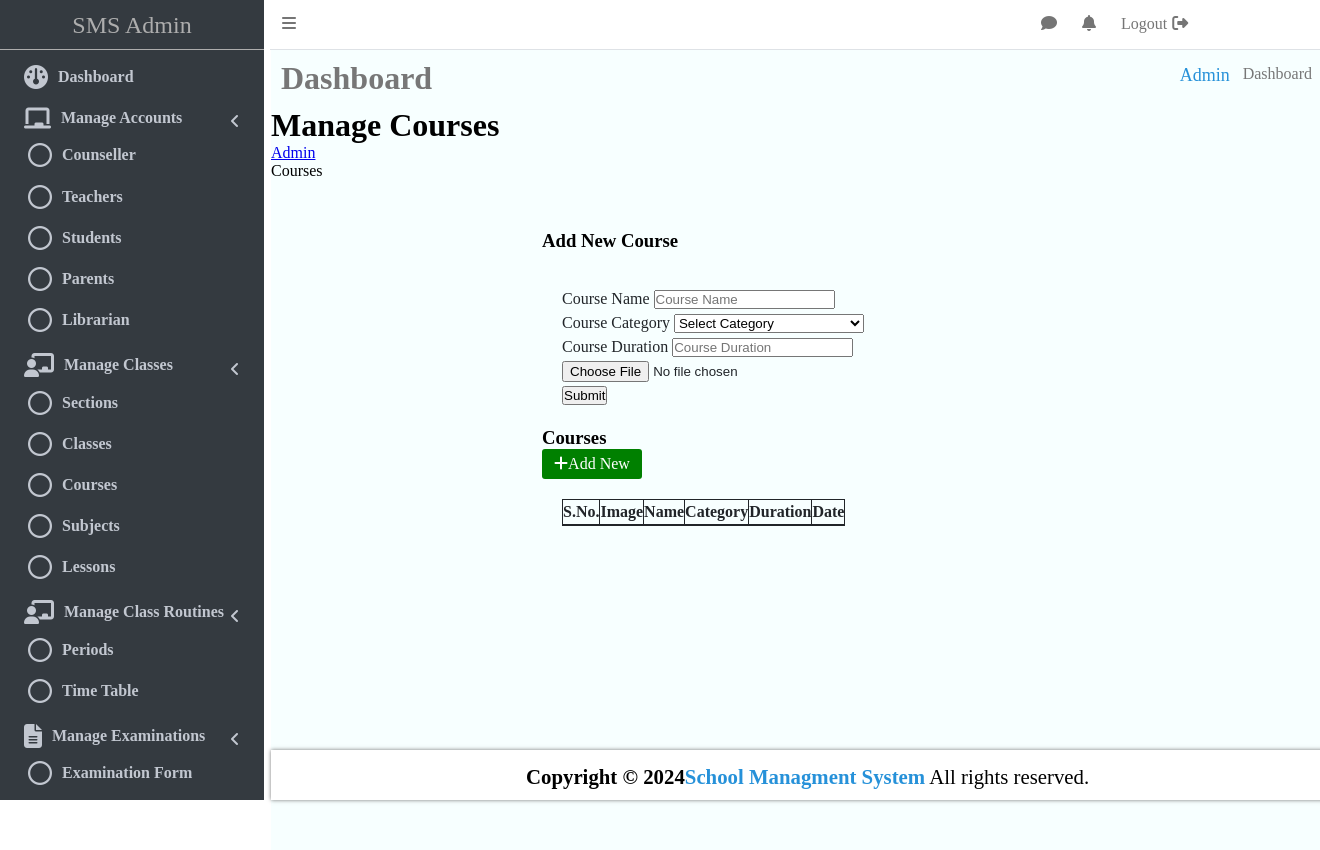
After one commit to nikitanishad/School-Management-System, a PHP site: page /admin/courses.php in a window 1320 px wide. The commit adds this page. Run offline with PHP 8.4, Linux system fonts and the light colour scheme; lists and menus that the app fills with data are empty.

Commit message:
add files

```diff
--- a/actions/login.php
+++ b/actions/login.php
@@ -13,6 +13,5 @@
       }
 
    }
-
-
+exit;
 ?>
--- /dev/null
+++ b/admin/courses.php
@@ -0,0 +1,85 @@
+<?php include('header.php') ?>
+<?php include('sidebar.php') ?>
+
+
+  <div>
+    <div class="col-sm-6">
+     <h1 class="m-0 text-dark">Manage Courses </h1>
+     </div><!-- /.col -->
+     <div class="col-sm-6">
+       <ol class="breadcrumb float-sm-right">
+         <li class="breadcrumb-item"><a href="#">Admin</a></li>
+         <li class="breadcrumb-item active">Courses</li>
+        </ol>
+      </div>
+   </div>
+
+<section class="content">
+  <div class="container-fluid">
+        <!-- Info boxes -->
+    <div class="card">
+      <div class="card-header ">
+        <h3 class="card-title">Add New Course</h3>
+      </div>
+      <div class="card-body">
+        <form action="" method="POST" enctype="multipart/form-data">
+          <div class="form-group">
+            <label for="name">Course Name</label>
+            <input type="text" name="name" placeholder="Course Name" required class="form-control">
+          </div>
+          <div class="form-group">
+            <label for="category">Course Category</label>
+            <select name="category" id="category" class="form-control">
+              <option value="">Select Category</option>
+              <option value="web-design-and-development">Web Design & Development</option>
+              <option value="app-developement">App Development</option>
+            </select>
+          </div>
+          <div class="form-group">
+            <label for="duration">Course Duration</label>
+            <input type="text" name="duration" id="duration" class="form-control" placeholder="Course Duration" required>
+          </div>
+          <div class="form-group">
+            <input type="file" name="thumbnail" id="thumbnail" required>
+          </div>
+          <button name="submit" class="btn-success">Submit</button>
+        </form>
+      </div>
+    </div>
+    <div class="card">
+      <div class="card-header py-2">
+        <h3 class="card-title">Courses</h3>
+        <div class="card-tools">
+          <a href="?action=add-new" class=""><i class="fa fa-plus mr-2"></i>Add New</a>
+        </div>
+      </div>
+      <div class="card-body">
+        <div class="">
+          <table class="">
+            <thead>
+              <tr>
+                <th>S.No.</th>
+                <th>Image</th>
+                <th>Name</th>
+                <th>Category</th>
+                <th>Duration</th>
+                <th>Date</th>
+              </tr>
+            </thead>
+            <tbody>
+             <tr>
+               <td></td>
+               <td></td>
+               <td></td>
+               <td></td>
+               <td></td>
+               <td></td>
+             </tr>
+            </tbody>
+          </table>
+        </div>
+      </div>
+    </div>
+  </div>
+</section>
+<?php include('footer.php') ?>
--- a/admin/sidebar.php
+++ b/admin/sidebar.php
@@ -33,10 +33,10 @@
         <li class="list-icons">
           <a href="#"><i class="nav-icon fa-solid fa-gauge"></i>Dashboard</a>
          </li>
-         <li>
+         <li id="button">
           <a href="#"><i class="nav-icon fas fa-chalkboard"></i><p>Manage Accounts</p>
           <i class="fas fa-angle-left right arrow"></i></a>
-          <ul class="nav nav-treeview" style="display: block;">
+          <ul class="nav nav-treeview  message">
             <li class="nav-item">
               <a href="#" class="nav-link">
                 <i class="far fa-circle nav-icon"></i>
@@ -71,33 +71,33 @@
         </li>
         <li>
           <a href="#"><i class="nav-icon fas fa-chalkboard-teacher"></i><p>Manage Classes</p> <i class="fas fa-angle-left right arrow "></i></a>
-          <ul class="nav nav-treeview" style="display: block;">
+          <ul class="nav nav-treeview  message">
             <li class="nav-item">
-              <a href="#" class="nav-link">
+              <a href="#">
                 <i class="far fa-circle nav-icon"></i>
                 <p>Sections</p>
               </a>
             </li>
             <li class="nav-item">
-              <a href="#" class="nav-link">
+              <a href="classes.php" class="nav-link">
                 <i class="far fa-circle nav-icon"></i>
                 <p>Classes</p>
               </a>
             </li>
             <li class="nav-item">
-              <a href="#" class="nav-link">
+              <a href="courses.php">
                 <i class="far fa-circle nav-icon"></i>
                 <p>Courses</p>
               </a>
             </li>
             <li class="nav-item">
-              <a href="#" class="nav-link">
+              <a href="#">
                 <i class="far fa-circle nav-icon"></i>
                 <p>Subjects</p>
               </a>
             </li>
             <li class="nav-item">
-              <a href="#" class="nav-link">
+              <a href="#">
                 <i class="far fa-circle nav-icon"></i>
                 <p>Lessons</p>
               </a>
@@ -106,15 +106,15 @@
         </li>
         <li>
           <a href="#"><i class="nav-icon fas fa-chalkboard-teacher"></i><p>Manage Class Routines</p> <i class="fas fa-angle-left right arrow "></i></a>
-          <ul class="nav nav-treeview" style="display: block;">
+          <ul class="nav nav-treeview message">
             <li class="nav-item">
-              <a href="#" class="nav-link">
+              <a href="#"">
                 <i class="far fa-circle nav-icon"></i>
                 <p>Periods</p>
               </a>
             </li>
             <li class="nav-item">
-              <a href="#" class="nav-link">
+              <a href="#">
                 <i class="far fa-circle nav-icon"></i>
                 <p>Time Table</p>
               </a>
@@ -123,27 +123,27 @@
         </li>
          <li>
            <a href="#"><i class="nav-icon fas fa-file-alt"></i><p>Manage Examinations</p><i class="fas fa-angle-left right arrow "></i> </a>
-           <ul class="nav nav-treeview" style="display: block;">
+           <ul class="nav nav-treeview message">
             <li class="nav-item">
-              <a href="#" class="nav-link">
+              <a href="#">
                 <i class="far fa-circle nav-icon"></i>
                 <p>Examination Form</p>
               </a>
             </li>
             <li class="nav-item">
-              <a href="#" class="nav-link">
+              <a href="#">
                 <i class="far fa-circle nav-icon"></i>
                 <p>Admit Card</p>
               </a>
             </li>
             <li class="nav-item">
-              <a href="#" class="nav-link">
+              <a href="#">
                 <i class="far fa-circle nav-icon"></i>
                 <p>Paper Schedule</p>
               </a>
             </li>
             <li class="nav-item">
-              <a href="#" class="nav-link">
+              <a href="#">
                 <i class="far fa-circle nav-icon"></i>
                 <p>Results</p>
               </a>
@@ -153,15 +153,15 @@
 
         <li>
           <a href="#"><i class="nav-icon fas fa-calendar-alt"></i><p>Manage Attendance</p><i class="fas fa-angle-left right arrow "></i></a>
-          <ul class="nav nav-treeview" style="display: block;">
+          <ul class="nav nav-treeview message">
             <li class="nav-item">
-              <a href="#" class="nav-link">
+              <a href="#">
                 <i class="far fa-circle nav-icon"></i>
                 <p>Attendance</p>
               </a>
             </li>
             <li class="nav-item">
-              <a href="#" class="nav-link">
+              <a href="#">
                 <i class="far fa-circle nav-icon"></i>
                 <p>Leave</p>
               </a>
@@ -171,9 +171,9 @@
          <li>
            <a href="#"><i class="nav-icon fas fa-money-check"></i><p>Manage Accounting </p>
            <i class="fas fa-angle-left right arrow "></i></a>
-           <ul class="nav nav-treeview" style="display: block;">
+           <ul class="nav nav-treeview message">
             <li class="nav-item">
-              <a href="#" class="nav-link">
+              <a href="#">
                 <i class="far fa-circle nav-icon"></i>
                 <p>Student Fee Details</p>
               </a>
@@ -183,9 +183,9 @@
          <li>
            <a href="#"><i class="nav-icon fas fa-paste"></i><p>Study Materials</p>
            <i class="fas fa-angle-left right arrow "></i></a>
-           <ul class="nav nav-treeview" style="display: block;">
+           <ul class="nav nav-treeview message">
             <li class="nav-item">
-              <a href="#" class="nav-link">
+              <a href="#">
                 <i class="far fa-circle nav-icon"></i>
                 <p>Study Materials</p>
               </a>
@@ -194,15 +194,15 @@
          </li>
          <li>
            <a href="#"><i class="nav-icon fas fa-calendar-check"></i><p>Manage Events</p><i class="fas fa-angle-left right arrow "></i></a>
-           <ul class="nav nav-treeview" style="display: block;">
+           <ul class="nav nav-treeview message">
             <li class="nav-item">
-              <a href="#" class="nav-link">
+              <a href="#">
                 <i class="far fa-circle nav-icon"></i>
                 <p>Campus Functions</p>
               </a>
             </li>
             <li class="nav-item">
-              <a href="#" class="nav-link">
+              <a href="#">
                 <i class="far fa-circle nav-icon"></i>
                 <p>Webinar/Seminar</p>
               </a>
@@ -212,9 +212,9 @@
          <li>
            <a href="../logout.php"><i class="nav-icon fas fa-users"></i><p>Communications</p>
            <i class="fas fa-angle-left right arrow "></i></a>
-      <ul class="nav nav-treeview" style="display: block;">
+           <ul class="nav nav-treeview message">
              <li class="nav-item">
-              <a href="#" class="nav-link">
+               <a href="#">
                  <i class="far fa-circle nav-icon"></i>
                  <p>Parent Meetings</p>
                </a>
@@ -224,9 +224,9 @@
          <li>
            <a href="../logout.php"><i class="nav-icon fas fa-users"></i><p>Academy</p>
            <i class="fas fa-angle-left right arrow "></i></a>
-           <ul class="nav nav-treeview" style="display: block;">
+           <ul class="nav nav-treeview message">
               <li class="nav-item">
-              <a href="#" class="nav-link">
+                <a href="#">
                   <i class="far fa-circle nav-icon"></i>
                   <p>Basic Information</p>
                 </a>
@@ -248,7 +248,7 @@
      <div class="header-txt2">
        <ol>
          <li class=""><a href="#">Admin</a></li>
-         <li class="breadcrumb-item active">Dashboard</li>
+         <li class="">Dashboard</li>
        </ol>
      </div>
    </div>
--- a/css/style.css
+++ b/css/style.css
@@ -40,7 +40,7 @@
 .list{
   justify-content: space-between;
   display: flex;
-  align-items: center;
+  /* align-items: center; */
 }
 .list-item1 ul{
   display: flex;
@@ -75,16 +75,21 @@
 .use-actions{
   width: 150px;
   height: 89px;
-  color:#adadad;
+  color: #adadad;
   padding: 8px;
-  background-color: #797979ce;
+  background-color:rgb(109, 107, 107);
   border-radius: 6px;
   box-shadow: 0 3px 10px #7777;
   margin-top: 134px;
+  position: relative;
 }
 
+.use-actions ul{
+  list-style: none;
+  color: #fff;
+}
 .use-actions a{
-  margin-bottom: 5px;
+
 }
 /* hero sections */
 
@@ -186,7 +191,7 @@ form .txt-field{
   pointer-events: none;
 }
 
-.txt-field input:focus ~ label,
+/* .txt-field input:focus ~ label,
 .txt-field input:valid ~ label{
   top: -7px;
   color: #2691d9;
@@ -195,7 +200,7 @@ form .txt-field{
 .txt-field textarea:valid ~ label{
   top: -7px;
   color: #2691d9;
-}
+} */
 .txt-field textarea{
   border: none;
   width: 100%;
@@ -731,24 +736,24 @@ border-bottom: 1px solid #adadad;
 /* scroll bar */
 
 /* width */
-::-webkit-scrollbar {
-  width: 20px;
+.left-dashboard::-webkit-scrollbar {
+  width: 10px;
 }
 
 /* Track */
-::-webkit-scrollbar-track {
+.left-dashboard::-webkit-scrollbar-track {
   box-shadow: inset 0 0 5px grey;
   border-radius: 10px;
 }
 
 /* Handle */
-::-webkit-scrollbar-thumb {
+.left-dashboard::-webkit-scrollbar-thumb {
   background:gray;
   border-radius: 10px;
 }
 
 /* Handle on hover */
-::-webkit-scrollbar-thumb:hover {
+.left-dashboard::-webkit-scrollbar-thumb:hover {
   background:rgb(95, 93, 93);
 }
 
@@ -787,12 +792,22 @@ border-bottom: 1px solid #adadad;
   margin-bottom: 0.2rem;
  }
 
+ /* .message{
+  display: none;
+ } */
+
  .nav-icon:hover {
   background-color: rgba(255,255,255,.1);
   color: #fff;
   border-radius: 5px;
  }
 
+ .show{
+  display: block;
+ }
+ .hide{
+  display: none;
+ }
 /* content sections*/
 
 .content{
@@ -800,6 +815,7 @@ border-bottom: 1px solid #adadad;
   height: 100vh;
   background-color: #f7ffff;
   margin:50px 0 0 271px;
+  overflow: hidden;
 }
 .content-header{
   /* margin: 51px 0 0 0; */
@@ -918,15 +934,15 @@ border-bottom: 1px solid #adadad;
 /* footer section */
 
 .admin-footer{
-  width: 80%;
+  width: 100%;
   height: 50px;
-  background-color:#fff;
-  margin-left: 273px;
-   padding-top: 15px;
-   font-size: 1.3rem;
-   box-shadow: 0 0px 4px #777;
-   position: relative;
-   bottom: 0;
+  background-color: #fff;
+  margin-left: 271px;
+  padding-top: 15px;
+  font-size: 1.3rem;
+  box-shadow: 0 0px 4px #777;
+  position: fixed;
+  bottom: 0;
 
 }
 
@@ -939,3 +955,45 @@ align-items: center;
   text-decoration: none;
   color: #2691d9;
 }
+
+
+/* manage classes */
+
+.class-card{
+  background-color: #fff;
+  border: 2px solid #000;
+  margin: 20px;
+}
+.class-card-header{
+  display: flex;
+  justify-content: space-between;
+  padding: 5px;
+  border-bottom: 1px solid gray;
+}
+
+.card-tools{
+  width: 100px;
+  background-color: green;
+  height: 30px;
+  border-radius: 3px;
+  text-align: center;
+}
+.card-tools a{
+  text-decoration: none;
+  color: #fff;
+  padding-top: 6px;
+  display: block;
+}
+.class-card-body{
+
+}
+
+.class-table{
+  border: 1px solid #000;
+  width: 100%;
+  background-color: #ffff;
+}
+table, th, td {
+  border: 1px solid #212529;
+  border-collapse: collapse;
+}
--- a/footer.php
+++ b/footer.php
@@ -2,5 +2,6 @@
 
     </div>
   </section>
+  <script src="script/script.js"></script>
 </body>
 </html>
--- a/header.php
+++ b/header.php
@@ -1,9 +1,7 @@
 
  <?php session_start();
 
- echo $_SESSION['login'];
-
-echo "hekjhrvnm kj m;jkdfn;skjdf;hfdbk;fsfkbsdfjk;badhfn, mcn asdjk;JOPUWIEFHJENDFVMNDFBD;Kf,mn,dvmnvckljh snmdfhuerigqy0[4t8759t09[ipoklflakffjnmds,v .c ,sbndilweidi[0  3u9r9q3yuthjreghlkfpofi9eyhglkvfpobeqrugy84ryt  29837 290r8io2301-igrruiyger8g7y8r7yh   398y 9832y8933e982 2  3";
+//  echo $_SESSION['login'];
  ?>
 
 <!DOCTYPE html>
--- a/login.php
+++ b/login.php
@@ -7,7 +7,7 @@
         <div class="user-pic">
          <i class="fa-solid fa-user"></i>
        </div>
-       <form action="actions/login.php" method="POST">
+       <form action="actions/login.php" method="POST" id="myForm">
         <div class="text-field">
           <input type="text" name="email" required>
           <label for="">Your Email</label>
@@ -18,7 +18,7 @@
         </div>
        </form>
        <div class="login-btn">
-           <button name="login">Login</button>
+           <button name="login" onclick="myFunction()">Login</button>
         </div>
       </div>
     </div>
```
Also changed, not shown: admin/classes.php (added, +79 -0 lines), index.php (+6 -4 lines), script/script.js (+17 -0 lines), admin/section.php (added), admin/user-accounts.php (added), includes/config.php (added). Lines whose indentation alone changed are shown as unchanged.
